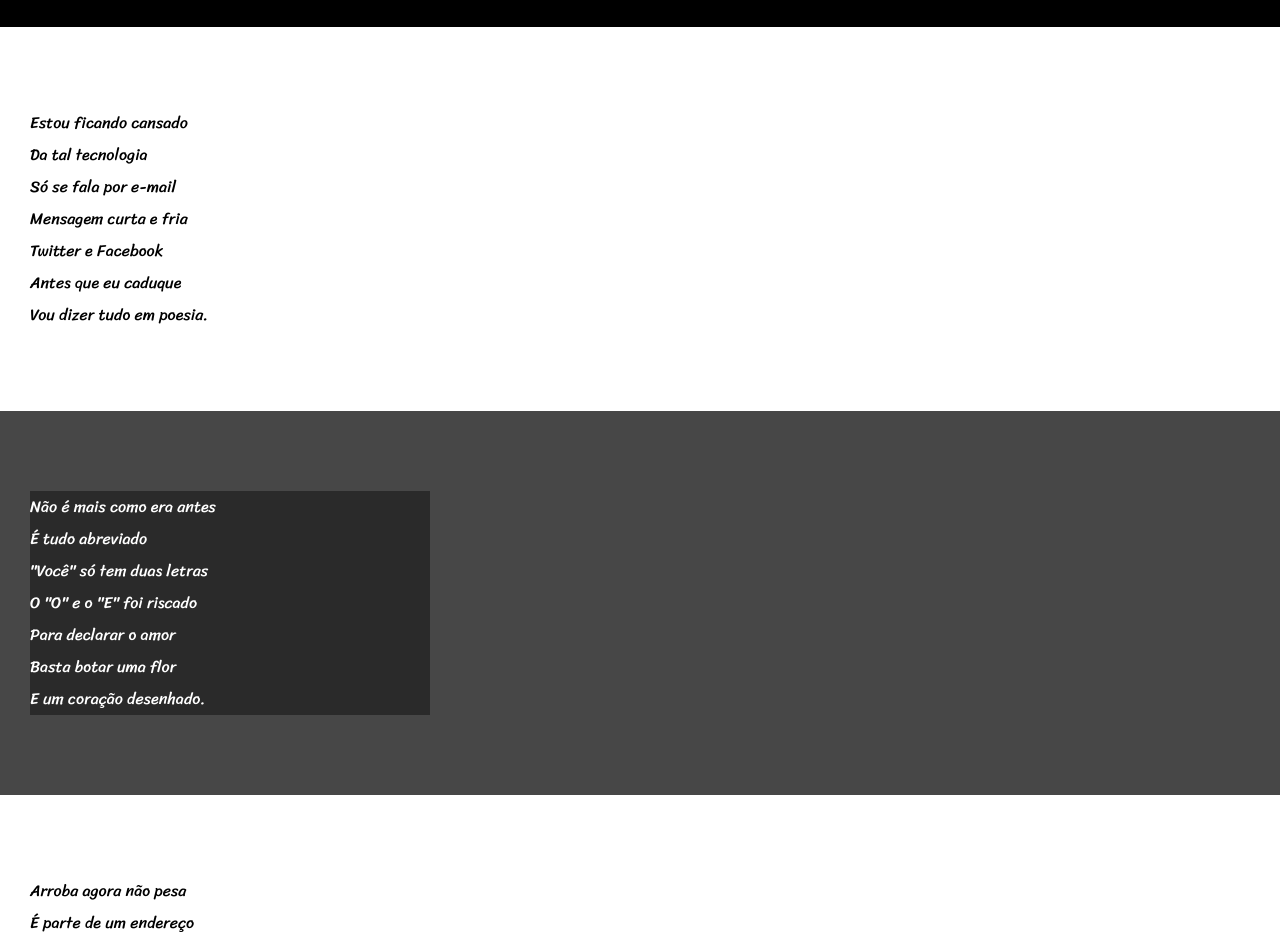
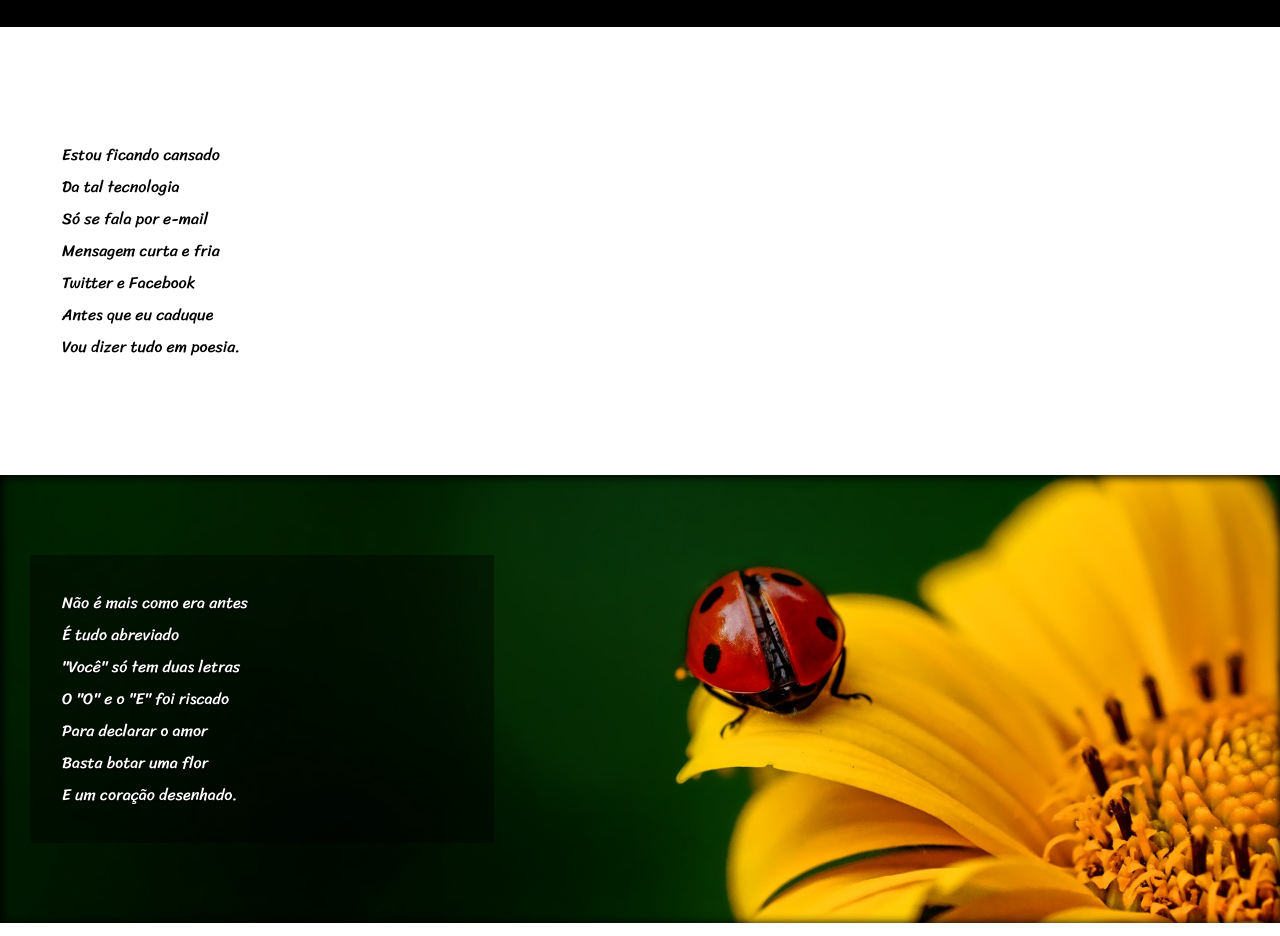
Before and after one commit to DanielRAlves1/HTML-CSS, a plain HTML site: page Exercícios/DESAFIO CORDEL/index.html in a window 1280 px wide. Shown: the part 95-1031 px from the top of the page. Drawn offline with Linux system fonts and the light colour scheme.

Commit message:
finalização do Desafio Cordel

```diff
--- a/Exercícios/DESAFIO CORDEL/index.html
+++ b/Exercícios/DESAFIO CORDEL/index.html
@@ -24,7 +24,7 @@
             </p>
         </section>
 
-        <section class="imagem">
+        <section class="imagem" id="img01">
             <p>
                 Não é mais como era antes <br>
                 É tudo abreviado <br>
@@ -58,7 +58,7 @@
             </p>
         </section>
 
-        <section class="imagem">
+        <section class="imagem" id="img02">
             <p>
                 Tenho saudade das cartas <br>
                 Escritas com a própria mão <br>
--- a/Exercícios/DESAFIO CORDEL/style.css
+++ b/Exercícios/DESAFIO CORDEL/style.css
@@ -36,6 +36,7 @@ header {
 h1.header {
     font-family: var(--fonte2);
     font-size: 3em;
+    font-weight: lighter;
 }
 
 section {
@@ -54,11 +55,30 @@ section.normal {
 section.imagem {
     background-color: rgb(71, 71, 71);
     color: white;
+    text-shadow: .5px .5px 2px rgb(0, 0, 0);
+    box-shadow: inset 1px 1px 10px 1px black;
+    background-size: cover;
+    background-attachment: fixed;
+}
+
+section#img01 {
+    background-image: url(imagens/background001.jpg);
+    background-position: right center;
+}
+
+section#img02 {
+    background-image: url(imagens/background002.jpg);
+    background-position: bottom center;
+
 }
 
 section.imagem > p {
     background-color: rgba(0, 0, 0, 0.411);
     width: 400px;
+}
+
+section > p {
+    padding: 2em;
 }
 
 
```
Also changed, not shown: Exercícios/DESAFIO CORDEL/fonts/OFL.txt (deleted), Exercícios/DESAFIO CORDEL/fonts/PassionOne-Black.ttf (deleted), Exercícios/DESAFIO CORDEL/fonts/PassionOne-Bold.ttf (deleted), Exercícios/DESAFIO CORDEL/fonts/PassionOne-Regular.ttf (deleted), Exercícios/DESAFIO CORDEL/fonts/Sriracha-Regular.ttf (deleted).
